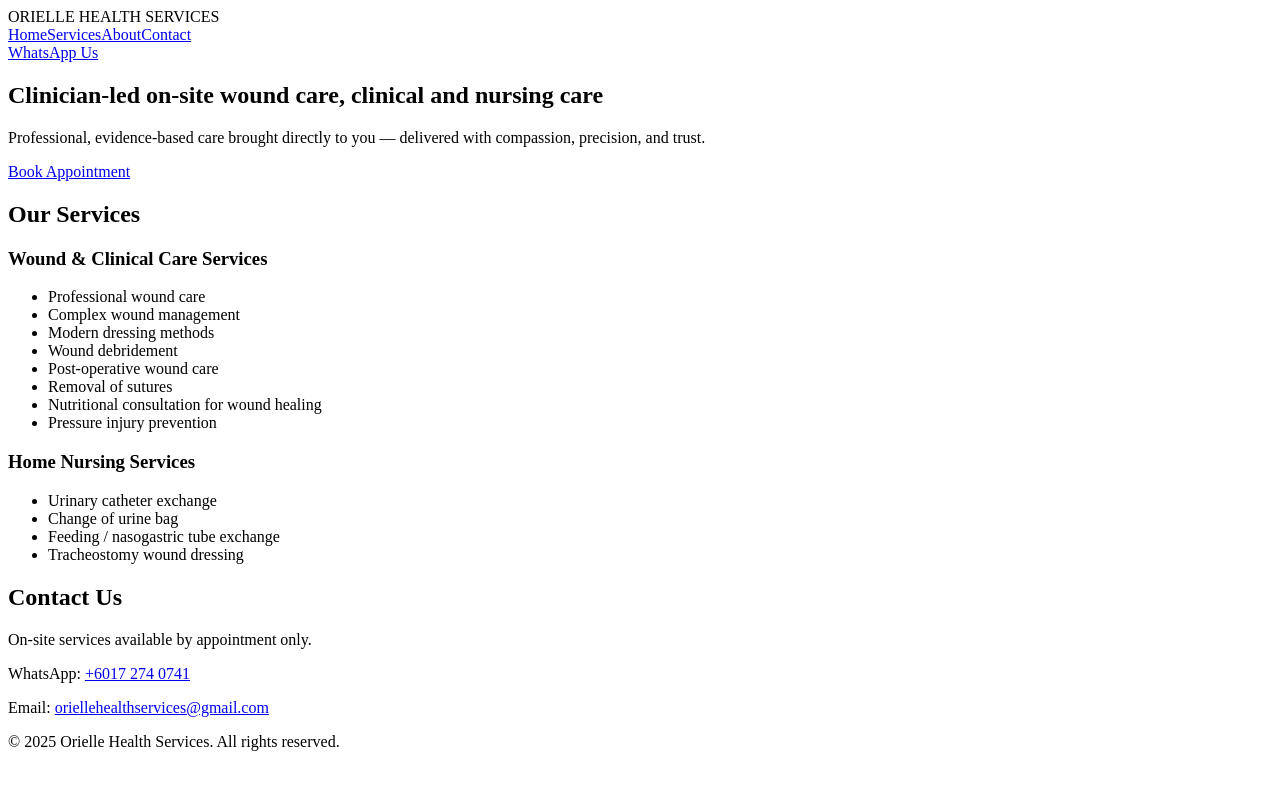
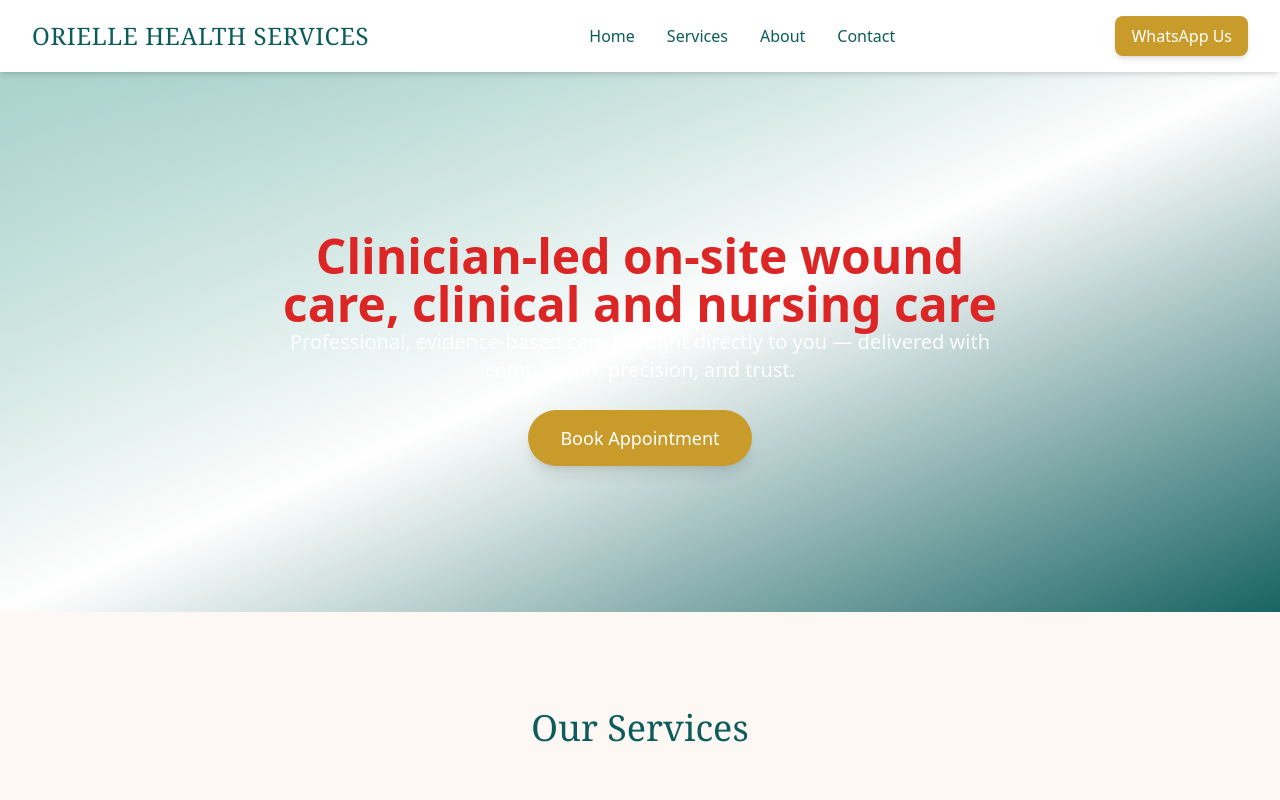
Before and after one commit to rrjayapalan/oriellehealth, a Next.js app: page / in a window 1280 px wide. Shown: the top 800 px of the page. Built offline with nearby package versions, Linux system fonts and the light colour scheme.

Commit message:
Update layout.js

```diff
--- a/app/layout.js
+++ b/app/layout.js
@@ -1,3 +1,6 @@
+// app/layout.js
+import "./globals.css"; // <-- THIS LINE MAKES TAILWIND LOAD
+
 export const metadata = {
   title: "Orielle Health Services",
   description: "Clinician-led on-site wound care, clinical and nursing care.",
@@ -6,7 +9,7 @@ export const metadata = {
 export default function RootLayout({ children }) {
   return (
     <html lang="en">
-      <body>{children}</body>
+      <body className="bg-ivory text-teal">{children}</body>
     </html>
   );
 }
```
